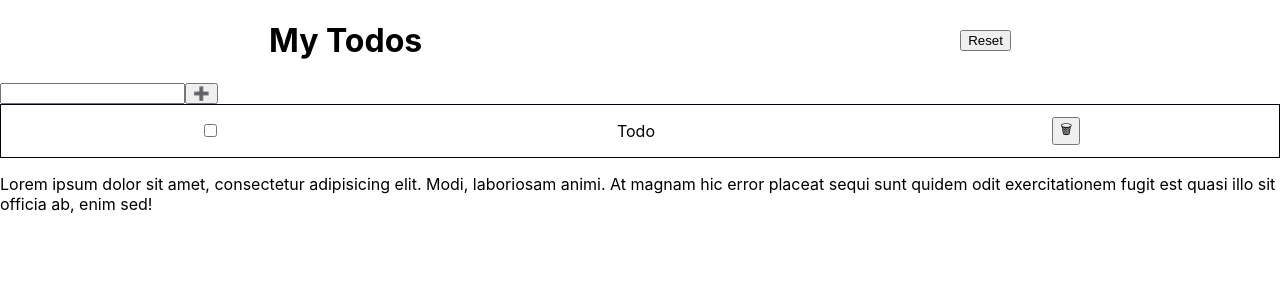
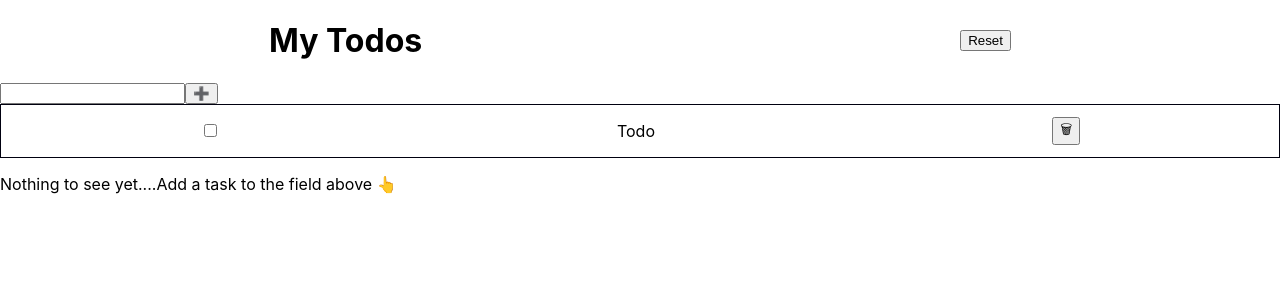
Before and after one commit to isobelleanna/tech-test-react, a React (Create React App) app: page / in a window 1280 px wide. Shown: the top 300 px of the page. Built offline with nearby package versions, Linux system fonts and the light colour scheme.

Commit message:
add input into an array

```diff
--- a/src/App.jsx
+++ b/src/App.jsx
@@ -1,12 +1,34 @@
 import "./App.scss";
 import Nav from "./containers/Nav/Nav";
 import Main from "./containers/Main/Main";
+import { useState } from "react";
 
 function App() {
+  const [todoList, setToDoList] = useState([]);
+  const [listActive, setListActive] = useState(false);
+
+  const handleSubmit = (event) => {
+    event.preventDefault();
+    if (todoList.length === 1) {
+      toggleTodoList();
+    }
+    const newItem = {
+      id: todoList.length + 1,
+      item: event.target[0].value,
+    };
+    setToDoList([todoList, newItem]);
+    event.target.reset();
+  };
+
+  const toggleTodoList = () => {
+    setListActive(!listActive);
+  };
+  console.log(todoList);
+  console.log(listActive);
   return (
     <div className="App">
       <Nav />
-      <Main />
+      <Main handleSubmit={handleSubmit} activeList={listActive} />
     </div>
   );
 }
--- a/src/components/Form/Form.jsx
+++ b/src/components/Form/Form.jsx
@@ -1,13 +1,12 @@
 import React from "react";
-import Button from "../Button/Button";
 
-const Form = () => {
+const Form = ({ handleSubmit, getInput }) => {
   return (
-    <form className="form" action="">
-      <label htmlFor="">
-        <input type="text" />
+    <form onSubmit={handleSubmit}>
+      <label>
+        <input type="text" name="todo" onInput={getInput} />
       </label>
-      <Button buttonText="➕" buttonStyle="button__form" />
+      <input type="submit" value="➕" />
     </form>
   );
 };
--- a/src/components/Message/Message.jsx
+++ b/src/components/Message/Message.jsx
@@ -1,13 +1,15 @@
 import React from "react";
 import "./Message.scss";
 
-const Message = () => {
+const Message = ({ activeList }) => {
   return (
-    <p>
-      Lorem ipsum dolor sit amet, consectetur adipisicing elit. Modi, laboriosam
-      animi. At magnam hic error placeat sequi sunt quidem odit exercitationem
-      fugit est quasi illo sit officia ab, enim sed!
-    </p>
+    <div>
+      {activeList ? (
+        <p></p>
+      ) : (
+        <p>Nothing to see yet....Add a task to the field above 👆</p>
+      )}
+    </div>
   );
 };
 
--- a/src/containers/Main/Main.jsx
+++ b/src/containers/Main/Main.jsx
@@ -4,12 +4,12 @@ import ItemCard from "../../components/ItemCard/ItemCard";
 import Message from "../../components/Message/Message";
 import Form from "../../components/Form/Form";
 
-const Main = () => {
+const Main = ({ handleSubmit, activeList }) => {
   return (
     <div className="main">
-      <Form />
+      <Form handleSubmit={handleSubmit} />
       <ItemCard />
-      <Message />
+      <Message activeList={activeList} />
     </div>
   );
 };
```
